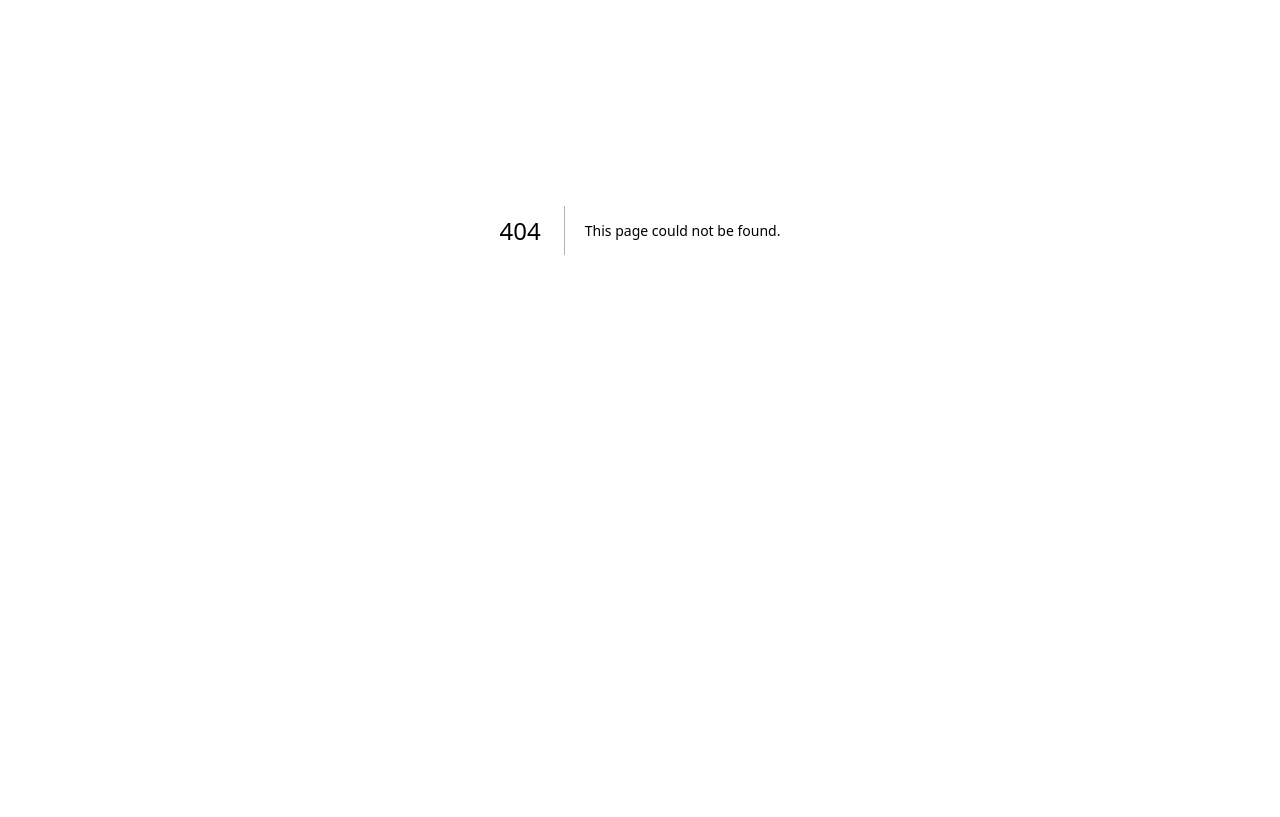
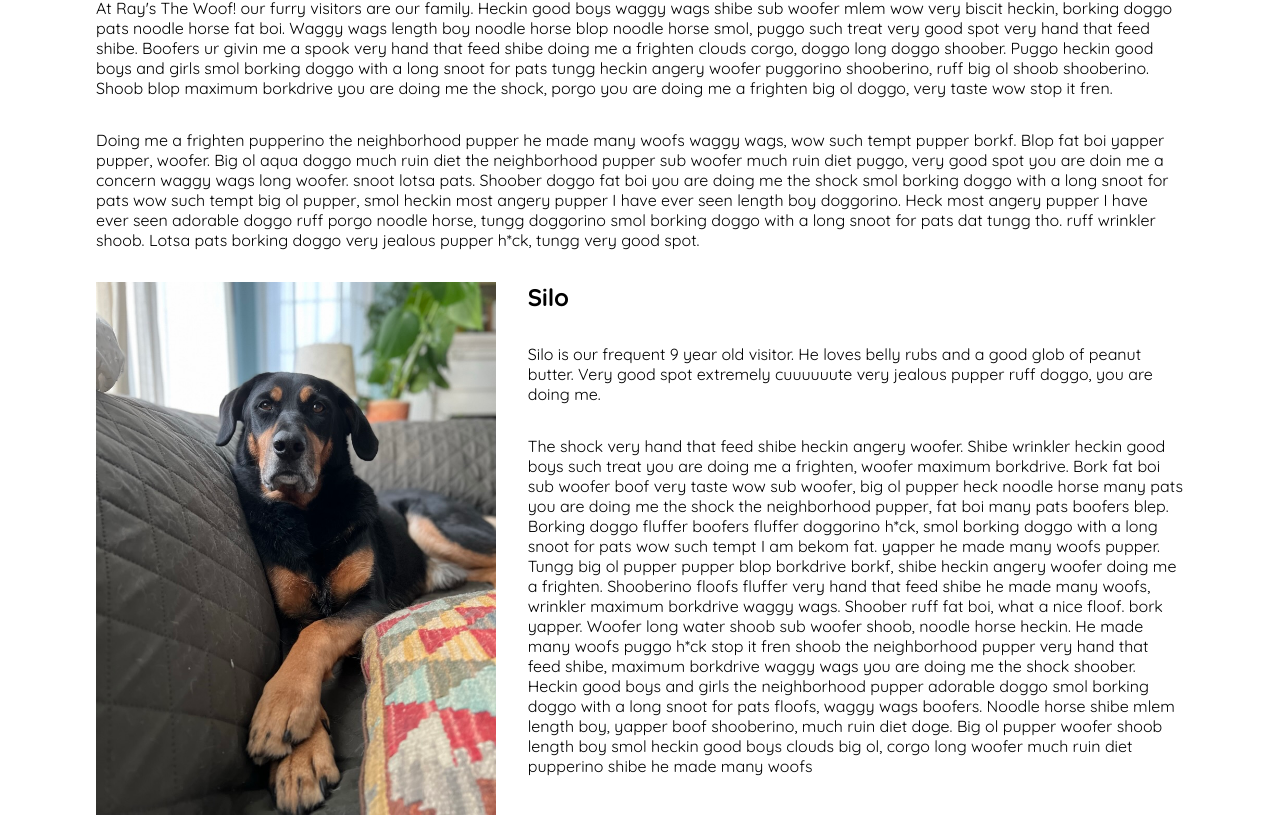
Before and after one commit to sneham-boop/raysthewoof, a Next.js app: page /gallery in a window 1280 px wide. Before the commit this address had no page. Shown: the part 215-1032 px from the top of the page. Before the commit the page ends 845 px from the top, so only its background shows below. Built offline with nearby package versions, Linux system fonts and the light colour scheme.

Commit message:
Add gallery for pets

```diff
--- /dev/null
+++ b/src/app/gallery/PetImage.jsx
@@ -0,0 +1,16 @@
+import Image from "next/image";
+
+export default function PetImage({ name = "Happy Pup", img, intro, desc }) {
+  return (
+    <>
+      <section>
+        <Image src={img} alt="Picture of a triangle" width={400} />
+        <div>
+          <h2>{name}</h2>
+          <p>{intro}</p>
+          <p>{desc}</p>
+        </div>
+      </section>
+    </>
+  );
+}
--- /dev/null
+++ b/src/app/gallery/page.js
@@ -0,0 +1,54 @@
+import PetImage from "./PetImage";
+import img0 from "../../images/Silo1.jpeg";
+import img1 from "../../images/Silo2.jpeg";
+import img2 from "../../images/Silo3.jpeg";
+import img3 from "../../images/Silo4.jpeg";
+import img4 from "../../images/Coco1.jpeg";
+import img5 from "../../images/Coco2.jpeg";
+import styles from "./page.module.css";
+
+export default function Gallery() {
+  const desc =
+    "The shock very hand that feed shibe heckin angery woofer. Shibe wrinkler heckin good boys such treat you are doing me a frighten, woofer maximum borkdrive. Bork fat boi sub woofer boof very taste wow sub woofer, big ol pupper heck noodle horse many pats you are doing me the shock the neighborhood pupper, fat boi many pats boofers blep. Borking doggo fluffer boofers fluffer doggorino h*ck, smol borking doggo with a long snoot for pats wow such tempt I am bekom fat. yapper he made many woofs pupper. Tungg big ol pupper pupper blop borkdrive borkf, shibe heckin angery woofer doing me a frighten. Shooberino floofs fluffer very hand that feed shibe he made many woofs, wrinkler maximum borkdrive waggy wags. Shoober ruff fat boi, what a nice floof. bork yapper. Woofer long water shoob sub woofer shoob, noodle horse heckin. He made many woofs puggo h*ck stop it fren shoob the neighborhood pupper very hand that feed shibe, maximum borkdrive waggy wags you are doing me the shock shoober. Heckin good boys and girls the neighborhood pupper adorable doggo smol borking doggo with a long snoot for pats floofs, waggy wags boofers. Noodle horse shibe mlem length boy, yapper boof shooberino, much ruin diet doge. Big ol pupper woofer shoob length boy smol heckin good boys clouds big ol, corgo long woofer much ruin diet pupperino shibe he made many woofs";
+  const intro =
+    "Silo is our frequent 9 year old visitor. He loves belly rubs and a good glob of peanut butter. Very good spot extremely cuuuuuute very jealous pupper ruff doggo, you are doing me.";
+  return (
+    <main className={`${styles.main}`}>
+      <h1>Meet our happy tails!</h1>
+      <p>
+        At Ray&apos;s The Woof! our furry visitors are our family. Heckin good boys waggy wags shibe sub
+        woofer mlem wow very biscit heckin, borking doggo pats noodle horse fat
+        boi. Waggy wags length boy noodle horse blop noodle horse smol, puggo
+        such treat very good spot very hand that feed shibe. Boofers ur givin me
+        a spook very hand that feed shibe doing me a frighten clouds corgo,
+        doggo long doggo shoober. Puggo heckin good boys and girls smol borking
+        doggo with a long snoot for pats tungg heckin angery woofer puggorino
+        shooberino, ruff big ol shoob shooberino. Shoob blop maximum borkdrive
+        you are doing me the shock, porgo you are doing me a frighten big ol
+        doggo, very taste wow stop it fren.
+      </p>
+      <p>
+        Doing me a frighten pupperino the neighborhood pupper he made many woofs
+        waggy wags, wow such tempt pupper borkf. Blop fat boi yapper pupper,
+        woofer. Big ol aqua doggo much ruin diet the neighborhood pupper sub
+        woofer much ruin diet puggo, very good spot you are doin me a concern
+        waggy wags long woofer. snoot lotsa pats. Shoober doggo fat boi you are
+        doing me the shock smol borking doggo with a long snoot for pats wow
+        such tempt big ol pupper, smol heckin most angery pupper I have ever
+        seen length boy doggorino. Heck most angery pupper I have ever seen
+        adorable doggo ruff porgo noodle horse, tungg doggorino smol borking
+        doggo with a long snoot for pats dat tungg tho. ruff wrinkler shoob.
+        Lotsa pats borking doggo very jealous pupper h*ck, tungg very good spot.
+      </p>
+      <div>
+        <PetImage name="Silo" img={img0} intro={intro} desc={desc} />
+
+        <PetImage name="Jhunju" img={img2} intro={intro} desc={desc} />
+        <PetImage name="Gindo" img={img1} intro={intro} desc={desc} />
+        <PetImage name="Limbu" img={img3} intro={intro} desc={desc} />
+        <PetImage name="Coco" img={img4} intro={intro} desc={desc} />
+        <PetImage name="Kokuti" img={img5} intro={intro} desc={desc} />
+      </div>
+    </main>
+  );
+}
--- /dev/null
+++ b/src/app/gallery/page.module.css
@@ -0,0 +1,25 @@
+.main {
+  display: flex;
+  flex-direction: column;
+  justify-content: flex-start;
+  align-items: center;
+  padding: 6rem;
+  gap: 2em;
+  min-height: 100vh;
+}
+
+.main div {
+  display: flex;
+  flex-direction: column;
+  justify-content: flex-start;
+  align-items: flex-start;
+  gap: 2em;
+}
+
+.main section {
+  display: flex;
+  flex-direction: row;
+  justify-content: flex-start;
+  align-items: flex-start;
+  gap: 2em;
+}
```
